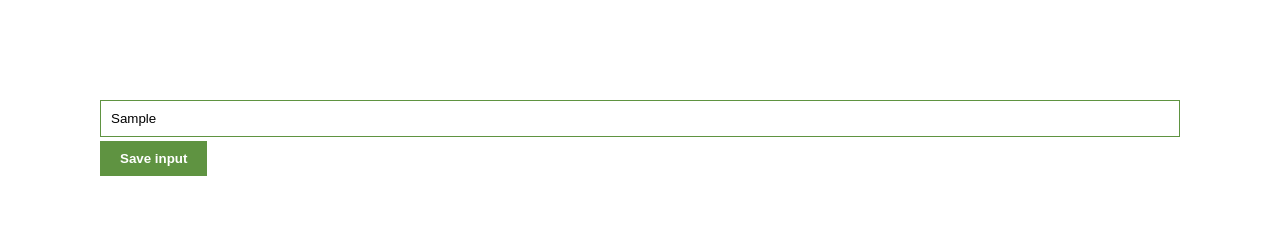
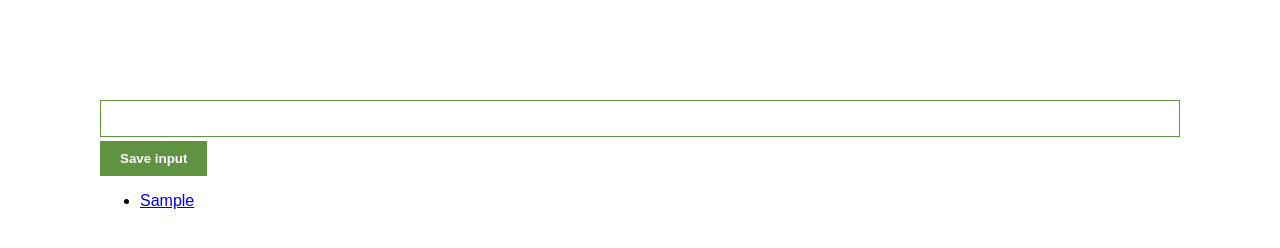
Before and after one commit to RaulBSanchez/JavaScript, a plain HTML site: page ChromeExtension/index.html in a window 1280 px wide. Both pictures are taken after typing "Sample" into the empty fields and a click on the button "Save input". Drawn offline with Linux system fonts and the light colour scheme.

Commit message:
continuation

```diff
--- a/ChromeExtension/index.html
+++ b/ChromeExtension/index.html
@@ -7,6 +7,7 @@
     <body>
         <input type="text" id="input-el">
         <button id="input-btn">Save input</button>
-        <script src="index.js"></script>
+        <ul id="ul-el">  </ul>
+        <script src="index.js"> </script>
     </body>
 </html>
--- a/ChromeExtension/index.js
+++ b/ChromeExtension/index.js
@@ -1,12 +1,31 @@
 let myLeads = []
 const inputEl = document.getElementById("input-el")
 const inputBtn = document.getElementById("input-btn")
+const ulEl = document.getElementById("ul-el")
+
 
 inputBtn.addEventListener("click", function(){
-    console.log("button clicked from listener")
-    myLeads.push(val)
+    myLeads.push(inputEl.value)
+    inputEl.value = " "
+    renderLeads()
 
-    console.log(myLeads)
+
 })
 
-let val = "www.awesomelead.com"
+function renderLeads(){
+    let listItems = ""
+    for (let i = 0; i < myLeads.length; i++){
+
+        //listItems += "<li><a target='_blank' href='" + myLeads[i] + "'>" + myLeads[i] + "</a></li>"
+        listItems += `
+        <li>
+            <a target='_blank' href='${myLeads[i]}'>
+                ${myLeads[i]}
+            </a>
+        </li>
+    `
+
+    }
+
+    ulEl.innerHTML = listItems
+}
```
